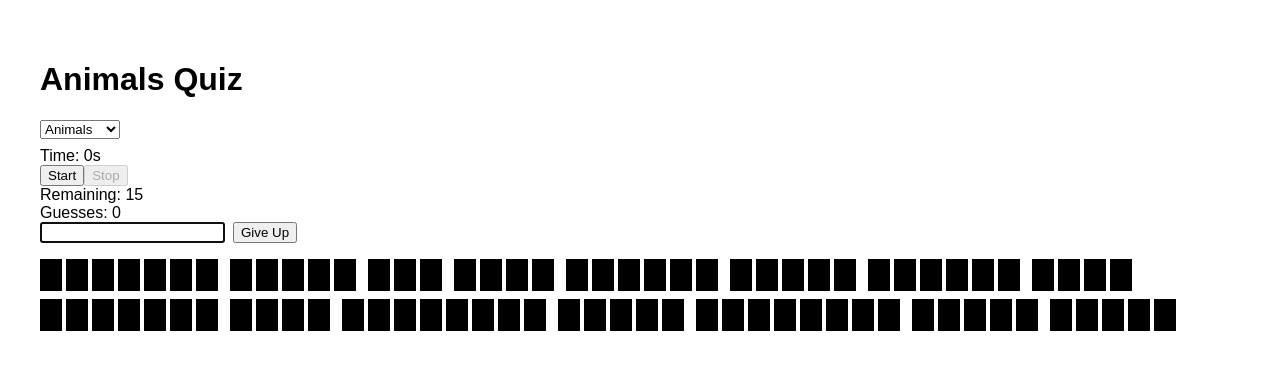
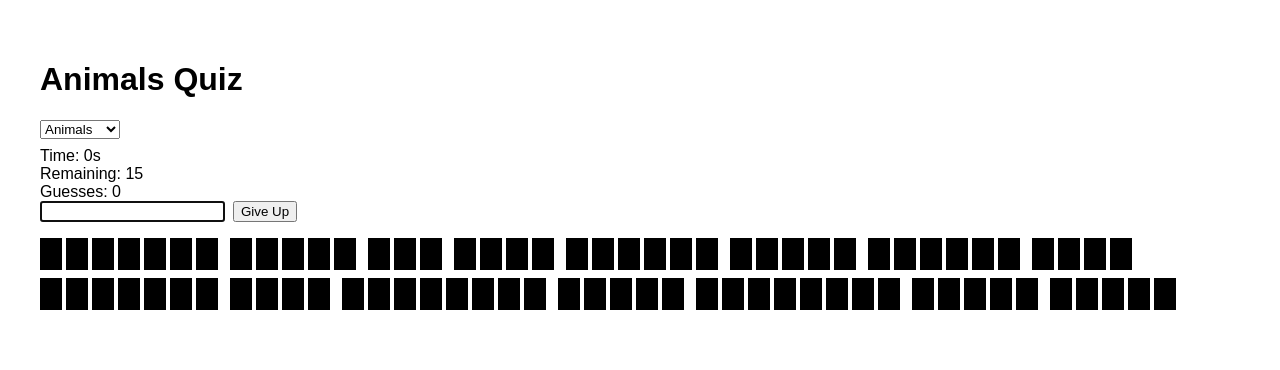
Before and after one commit to ahoff-git/Quizzler, a Next.js app: page / in a window 1280 px wide. Shown: the top 370 px of the page. Built offline with nearby package versions, Linux system fonts and the light colour scheme.

Commit message:
Auto-control timer

```diff
--- a/app/page.tsx
+++ b/app/page.tsx
@@ -11,6 +11,8 @@ export default function Page() {
   const [guessed, setGuessed] = useState<string[]>([]);
   const [guess, setGuess] = useState('');
   const [revealed, setRevealed] = useState(false);
+  const [timerRunning, setTimerRunning] = useState(false);
+  const [timerResetKey, setTimerResetKey] = useState(0);
   const inputRef = useRef<HTMLInputElement>(null);
 
   useEffect(() => {
@@ -18,6 +20,8 @@ export default function Page() {
     setQuizItems(shuffled);
     setGuessed([]);
     setRevealed(false);
+    setTimerRunning(false);
+    setTimerResetKey((k) => k + 1);
   }, [quizKey]);
 
   useEffect(() => {
@@ -26,6 +30,9 @@ export default function Page() {
 
   const handleSubmit = (e: React.FormEvent) => {
     e.preventDefault();
+    if (!timerRunning) {
+      setTimerRunning(true);
+    }
     const normalized = guess.trim().toLowerCase();
     if (
       quizItems.some((a) => a === normalized) &&
@@ -35,6 +42,12 @@ export default function Page() {
     }
     setGuess('');
   };
+
+  useEffect(() => {
+    if (revealed || guessed.length === quizItems.length) {
+      setTimerRunning(false);
+    }
+  }, [revealed, guessed, quizItems]);
 
   const remaining = revealed ? 0 : quizItems.length - guessed.length;
 
@@ -52,7 +65,12 @@ export default function Page() {
           </option>
         ))}
       </select>
-      <Stats remaining={remaining} guesses={guessed.length} />
+      <Stats
+        remaining={remaining}
+        guesses={guessed.length}
+        running={timerRunning}
+        resetKey={timerResetKey}
+      />
       <form onSubmit={handleSubmit}>
         <input
           ref={inputRef}
--- a/components/Stats.tsx
+++ b/components/Stats.tsx
@@ -7,12 +7,14 @@ import TotalGuesses from './TotalGuesses';
 interface StatsProps {
   remaining: number;
   guesses: number;
+  running: boolean;
+  resetKey: number;
 }
 
-export default function Stats({ remaining, guesses }: StatsProps) {
+export default function Stats({ remaining, guesses, running, resetKey }: StatsProps) {
   return (
     <div>
-      <Timer />
+      <Timer running={running} resetKey={resetKey} />
       <RemainingAnswers remaining={remaining} />
       <TotalGuesses total={guesses} />
     </div>
--- a/components/Timer.tsx
+++ b/components/Timer.tsx
@@ -2,9 +2,17 @@
 
 import { useEffect, useState } from 'react';
 
-export default function Timer() {
+interface TimerProps {
+  running: boolean;
+  resetKey: number;
+}
+
+export default function Timer({ running, resetKey }: TimerProps) {
   const [seconds, setSeconds] = useState(0);
-  const [running, setRunning] = useState(false);
+
+  useEffect(() => {
+    setSeconds(0);
+  }, [resetKey]);
 
   useEffect(() => {
     let interval: NodeJS.Timeout | undefined;
@@ -18,18 +26,5 @@ export default function Timer() {
     };
   }, [running]);
 
-  const start = () => setRunning(true);
-  const stop = () => setRunning(false);
-
-  return (
-    <div>
-      <div>Time: {seconds}s</div>
-      <button onClick={start} disabled={running}>
-        Start
-      </button>
-      <button onClick={stop} disabled={!running}>
-        Stop
-      </button>
-    </div>
-  );
+  return <div>Time: {seconds}s</div>;
 }
```
